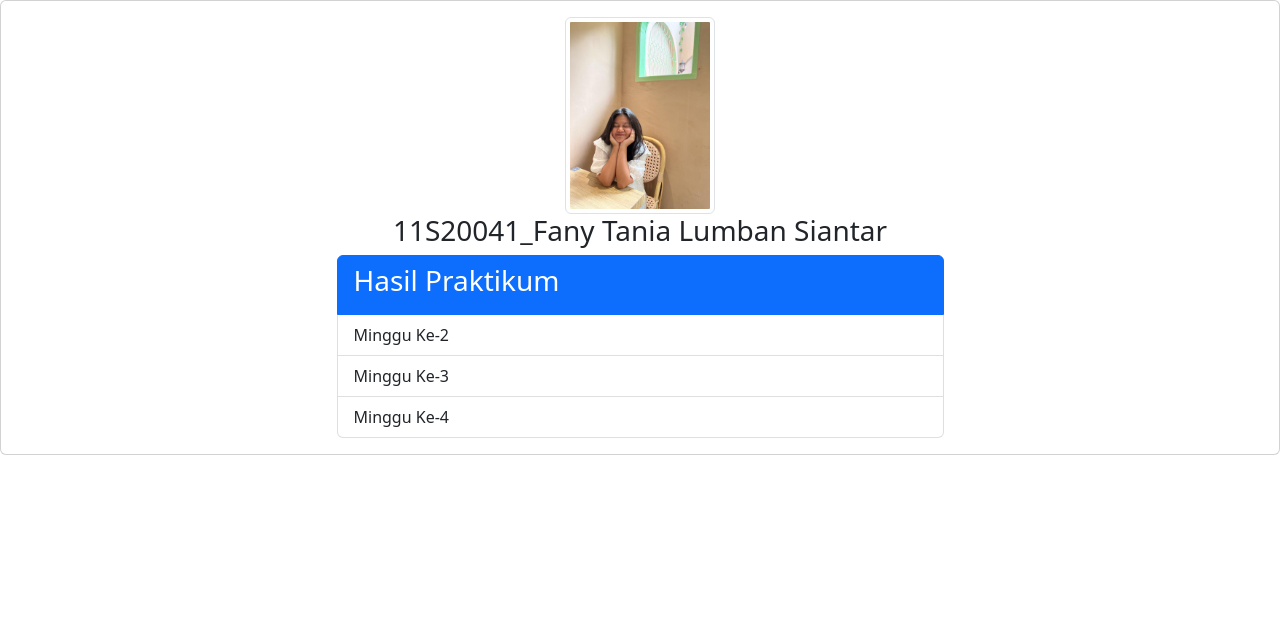
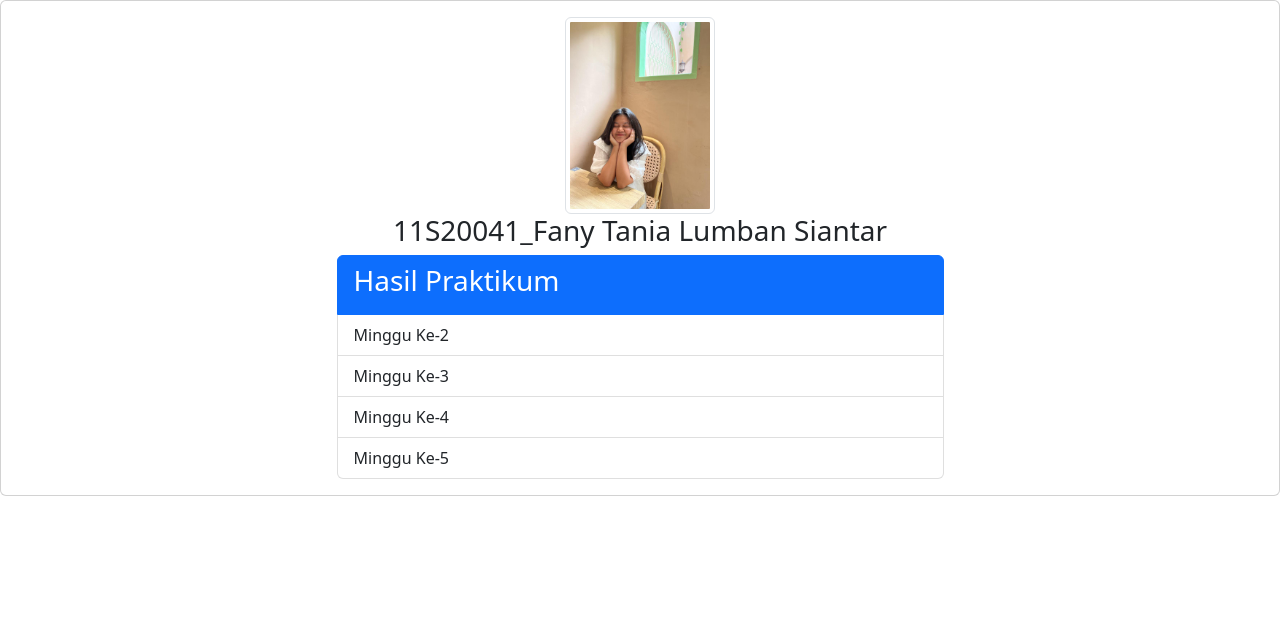
Before and after one commit to ifs20041-itdel/pabwe-itdel, a PHP site: page / in a window 1280 px wide. Shown: the top 624 px of the page. Run offline with PHP 8.4, Linux system fonts and the light colour scheme.

Commit message:
update praktikum w5

```diff
--- a/index.php
+++ b/index.php
@@ -22,6 +22,7 @@
                     <a href="week2/profil.html" class="list-group-item list-group-item-action">Minggu Ke-2</a>
                     <a href="week3/loginval.html" class="list-group-item list-group-item-action">Minggu Ke-3</a>
                     <a href="week4/index.html" class="list-group-item list-group-item-action">Minggu Ke-4</a>
+                    <a href="week5/index.html" class="list-group-item list-group-item-action">Minggu Ke-5</a>
                 </div>
             </div>
         </div>
--- a/week5/dom1.html
+++ b/week5/dom1.html
@@ -11,7 +11,6 @@
     <meta http-equiv="X-UA-Compatible" content="IE=edge">
     <meta name="viewport" content="width=device-width, initial-scale=1.0">
     <title>dom1_11S20014</title>
-
 </head>
 <style>
     #button {
@@ -19,7 +18,6 @@
         margin-top: 15px;
     }
 </style>
-
 <body>
     <div class= "card">
         <div class="card-body">
--- a/week5/mahasiswa.html
+++ b/week5/mahasiswa.html
@@ -6,13 +6,11 @@
 
 <!DOCTYPE html>
 <html>
-
 <head>
     <meta charset="UTF-8">
     <title>Pemograman Javascript 6</title>
     <script src="skripKu.js"></script>
 </head>
-
 <body>
     <table>
         <form name="frmRegister" method="post" action="" onsubmit="return validate(this);">
--- a/week5/skripku.js
+++ b/week5/skripku.js
@@ -32,5 +32,4 @@ function myDom() {
           document.getElementById("name").focus();
 
        }
-
  }
```
